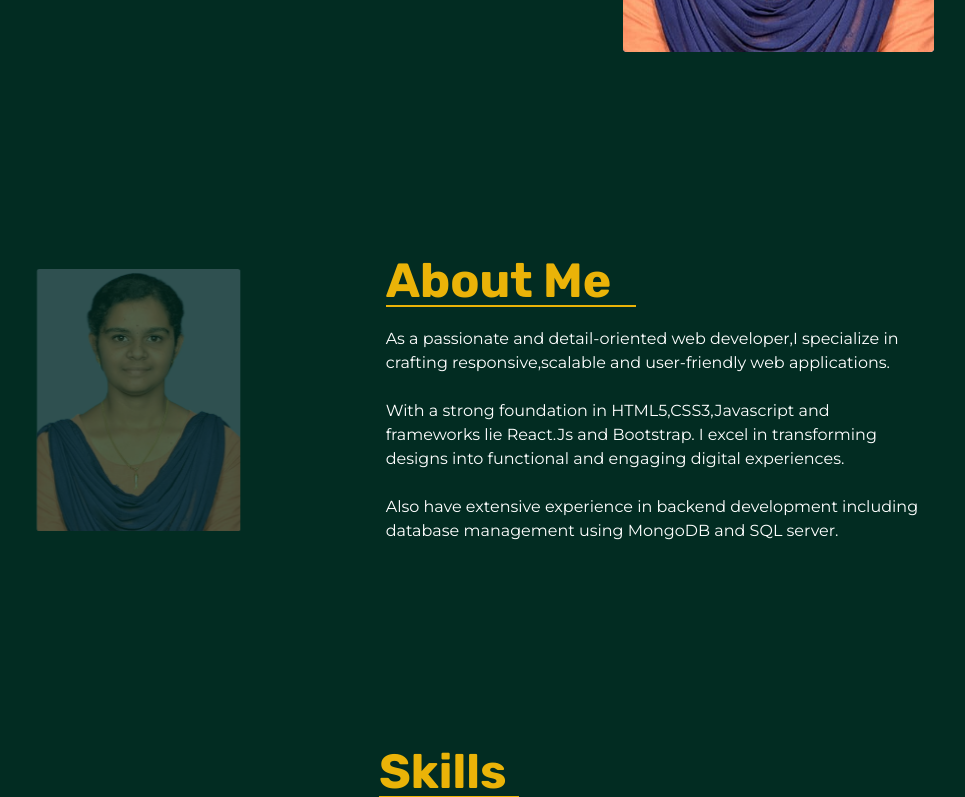
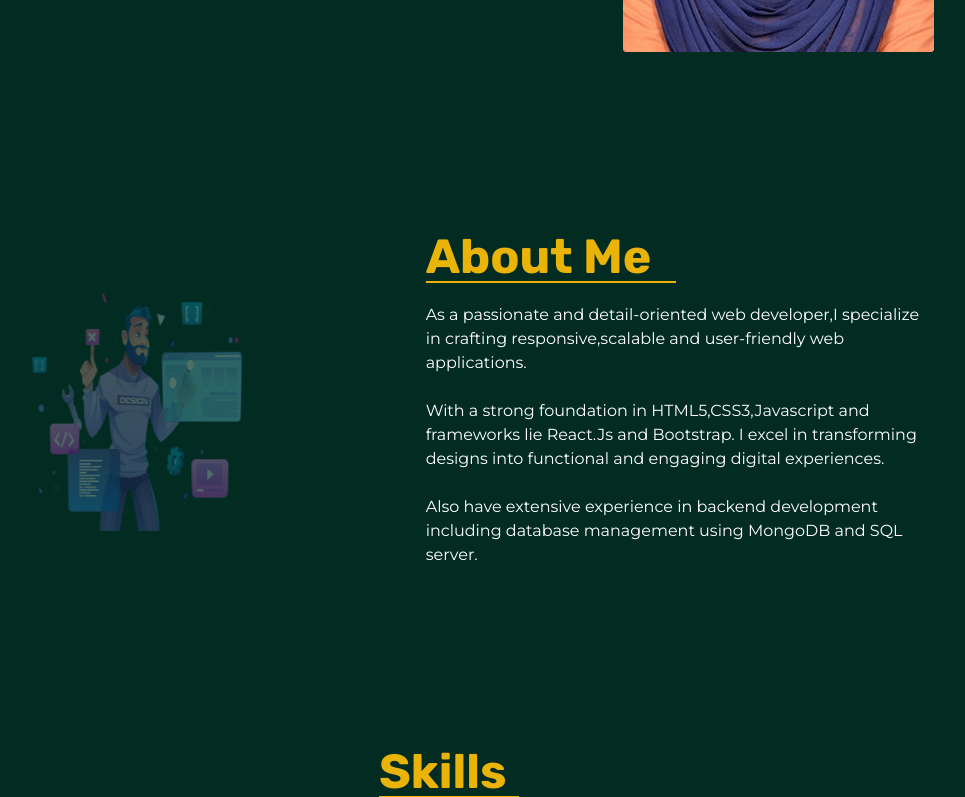
Before and after one commit to atchu33/my-portfolio, a React (Create React App) app: page / in a window 1280 px wide. Shown: the part 476-1273 px from the top of the page, without its empty margins (191-1156 px from the left). Built offline with nearby package versions, Linux system fonts and the light colour scheme.

Commit message:
final commit

```diff
--- a/src/components/About.js
+++ b/src/components/About.js
@@ -1,11 +1,11 @@
-import AboutImg from '../assets/atchu-bg-remove.png'
+import AboutImg from '../assets/about.png'
 
 export default function About(){
     return <section className='flex flex-col justify-center bg-emerald-950 px-5 py-5 md:flex-row' id='about'>
          <div className='md:w-1/3 flex justify-center items-center div aboutimg'>
-            <img src={AboutImg} className='rounded bg-slate-400' />
+            <img src={AboutImg} className='rounded' />
          </div>
-         <div className='py-5 ps-10 md:w-1/2 flex justify-center'>
+         <div className='py-5 md:ps-20 ps-10 md:w-1/2 flex justify-center'>
             <div className='flex flex-col justify-center'>
                <h1 className='text-5xl border-b-2 text-yellow-500 border-yellow-500 mb-5 w-[250px] font-bold  font-hero-font'>About Me</h1>
                <div className='me-10 text-white 1xl font-hero2-font'>
```
